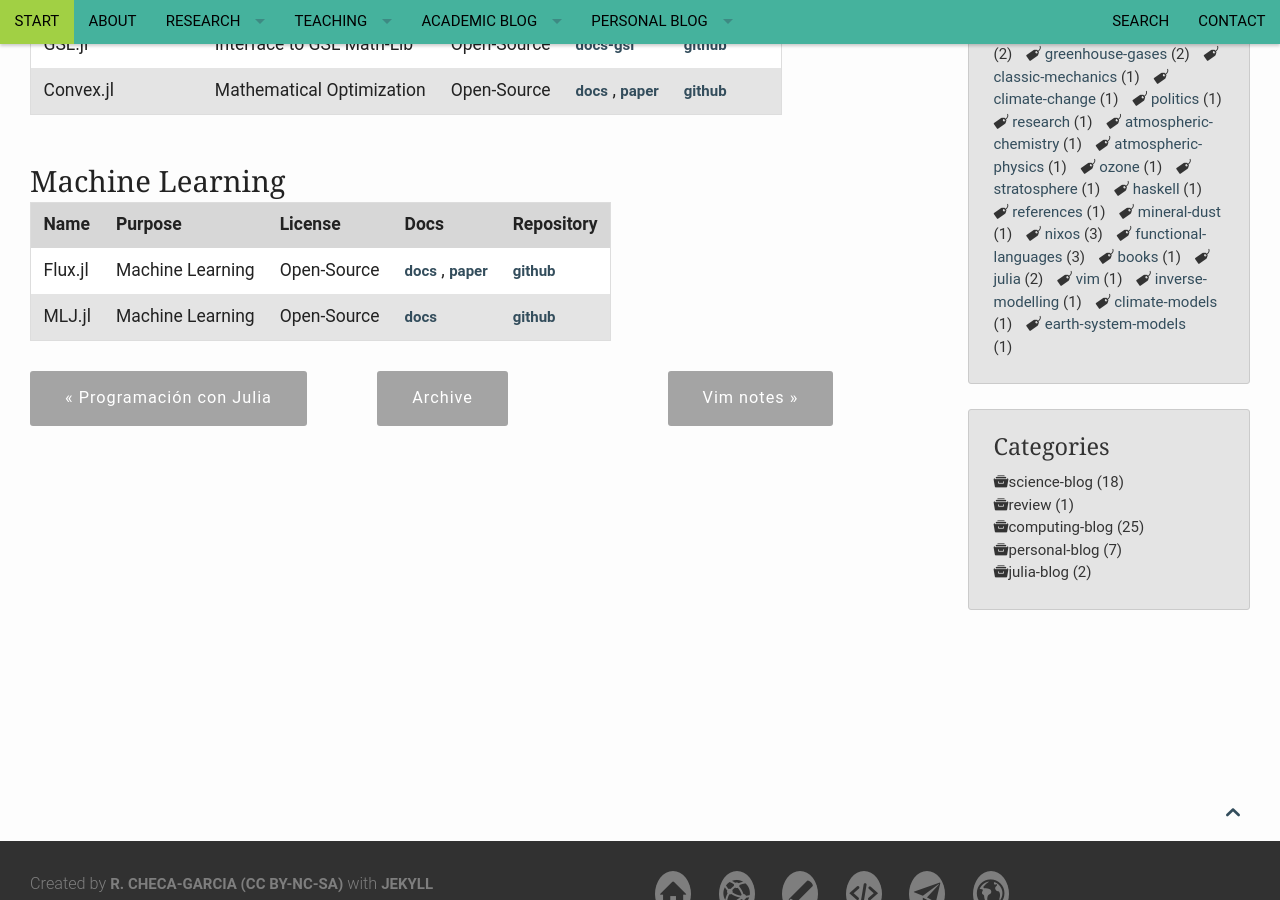
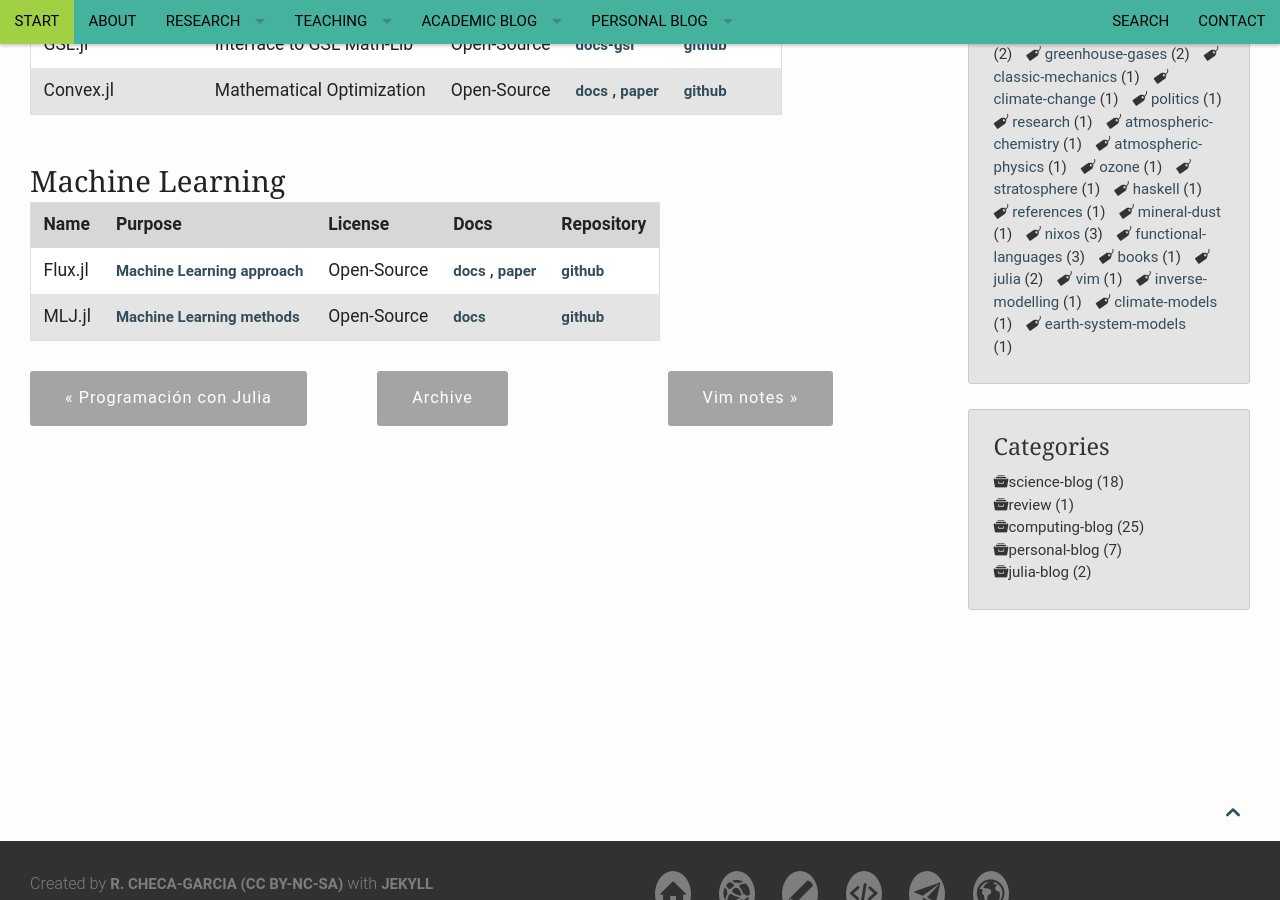
Before and after one commit to RCHG/rchg.github.io, a Jekyll site: the page built from _posts/2019-09-08-JuliaLibs.md, in a window 1280 px wide and 900 px high, scrolled down 1030 px. Built offline with Jekyll 4.4.1, drawn with Linux system fonts in a browser that asks for light colours; nearby versions of some CDN libraries; comment, search, counter and statistics services are not loaded.

Commit message:
Update 2019-09-08-JuliaLibs.md

```diff
--- a/_posts/2019-09-08-JuliaLibs.md
+++ b/_posts/2019-09-08-JuliaLibs.md
@@ -42,5 +42,5 @@ Notes:
 
 | Name 		        | Purpose                | License      |	Docs | Repository |
 | ----------------- | ---------------------- | ------------ | -----| ---------- |
-| Flux.jl       	| Machine Learning       |  Open-Source  | [docs](https://fluxml.ai/Flux.jl/stable/) , [paper](https://joss.theoj.org/papers/10.21105/joss.00602) | [github](https://github.com/FluxML/Flux.jl) |
-| MLJ.jl       	| Machine Learning       |  Open-Source  | [docs](hhttps://alan-turing-institute.github.io/MLJ.jl/stable/) | [github](https://github.com/alan-turing-institute/MLJ.jl) |
+| Flux.jl       	| [Machine Learning approach](https://julialang.org/blog/2017/12/ml&pl)       |  Open-Source  | [docs](https://fluxml.ai/Flux.jl/stable/) , [paper](https://joss.theoj.org/papers/10.21105/joss.00602) | [github](https://github.com/FluxML/Flux.jl) |
+| MLJ.jl       	| [Machine Learning methods](https://github.com/alan-turing-institute/MLJModels.jl/blob/master/src/registry/Models.toml)      |  Open-Source  | [docs](hhttps://alan-turing-institute.github.io/MLJ.jl/stable/) | [github](https://github.com/alan-turing-institute/MLJ.jl) |
```
